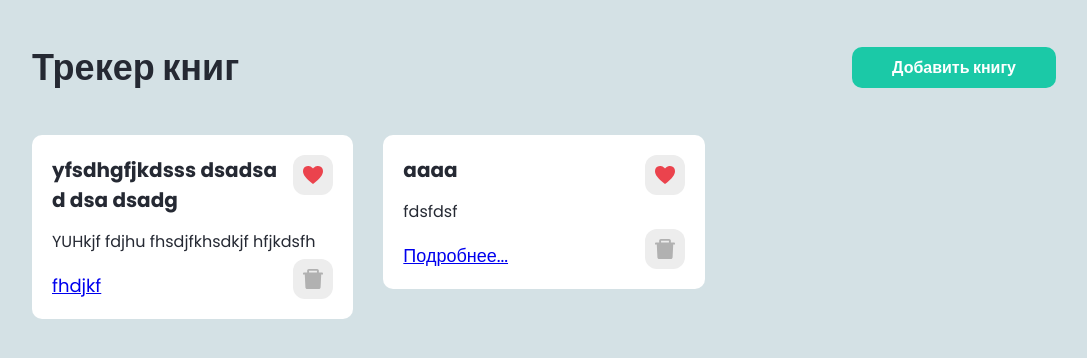
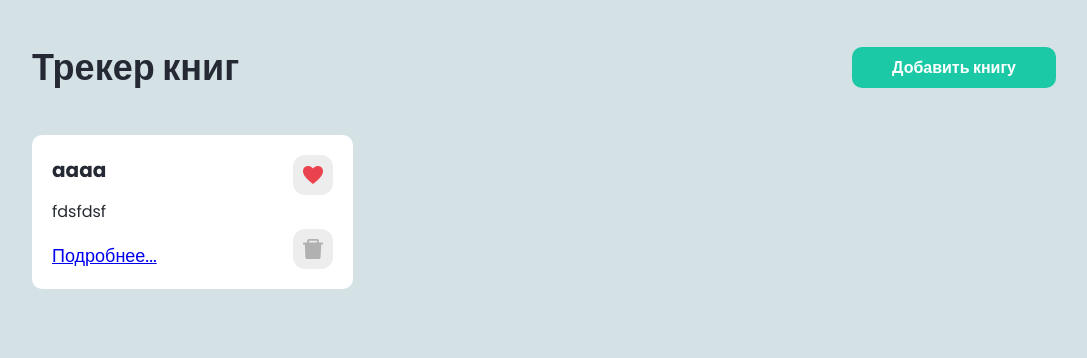
Before and after one commit to an4morph/book-tracker-pure-js, a plain HTML site: page index.html in a window 1280 px wide. Shown: the whole page, without its empty margins (96-1183 px from the left). Drawn offline with Linux system fonts and the light colour scheme.

Commit message:
remove unused book

```diff
--- a/index.html
+++ b/index.html
@@ -16,26 +16,6 @@
       <button class="primary-btn" id="create-btn">Добавить книгу</button>
     </div>
     <main class="catalog">
-      <div class="book">
-        <button class="like-btn icon-btn">
-          <svg width="20" height="18" viewBox="0 0 20 18" fill="none" xmlns="http://www.w3.org/2000/svg">
-            <path
-              d="M19.3762 2.5401C18.5386 0.825205 16.1258 -0.577889 13.3191 0.239024C11.9779 0.625491 10.8078 1.45428 9.99986 2.58999C9.19192 1.45428 8.02178 0.625491 6.68062 0.239024C3.86771 -0.565417 1.46111 0.825205 0.623483 2.5401C-0.55169 4.94095 -0.0641182 7.64113 2.0737 10.5658C3.74894 12.8544 6.14304 15.1742 9.61856 17.8681C9.72839 17.9536 9.86369 18 10.003 18C10.1423 18 10.2776 17.9536 10.3874 17.8681C13.8567 15.1804 16.257 12.8793 17.9323 10.5658C20.0638 7.64113 20.5514 4.94095 19.3762 2.5401Z"
-              fill="#EB434D" />
-          </svg>
-        </button>
-        <h2>yfsdhgfjkdsss dsadsad dsa dsadg</h2>
-        <p>YUHkjf fdjhu fhsdjfkhsdkjf hfjkdsfh</p>
-        <a class="detail-link" href="#">fhdjkf</a>
-        <button class="delete-btn icon-btn">
-          <svg width="20" height="20" viewBox="0 0 20 20" fill="none" xmlns="http://www.w3.org/2000/svg">
-            <path
-              d="M19.1667 3.6H15.8333V1.6C15.8333 0.7175 15.0859 0 14.1667 0H5.83333C4.91406 0 4.16667 0.7175 4.16667 1.6V3.6H0.833333C0.372396 3.6 0 3.9575 0 4.4V5.2C0 5.31 0.09375 5.4 0.208333 5.4H1.78125L2.42448 18.475C2.46615 19.3275 3.20052 20 4.08854 20H15.9115C16.8021 20 17.5339 19.33 17.5755 18.475L18.2187 5.4H19.7917C19.9062 5.4 20 5.31 20 5.2V4.4C20 3.9575 19.6276 3.6 19.1667 3.6ZM13.9583 3.6H6.04167V1.8H13.9583V3.6Z"
-              fill="#B1B1B1" />
-          </svg>
-        </button>
-      </div>
-
     </main>
   </div>
 
```
